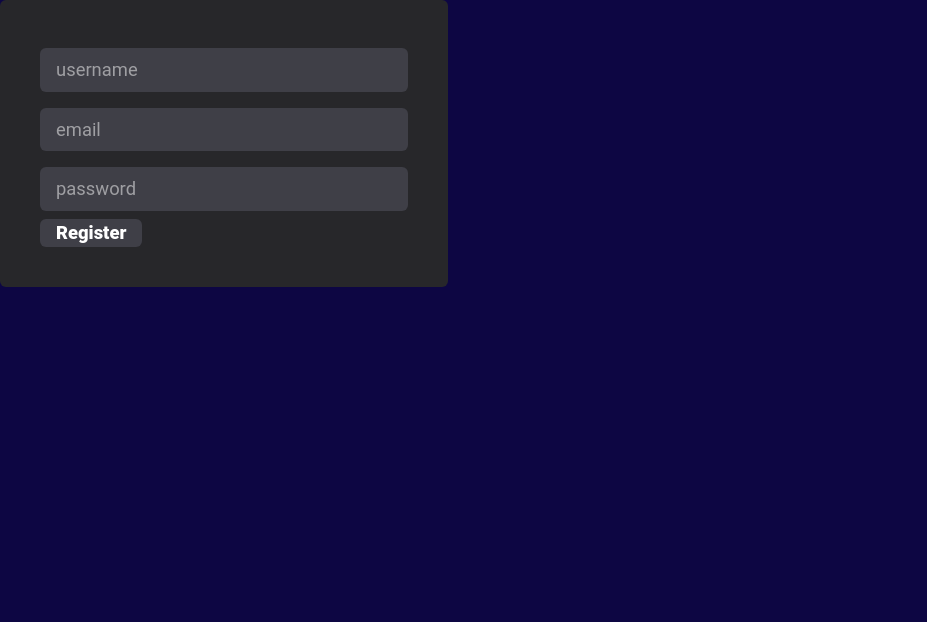
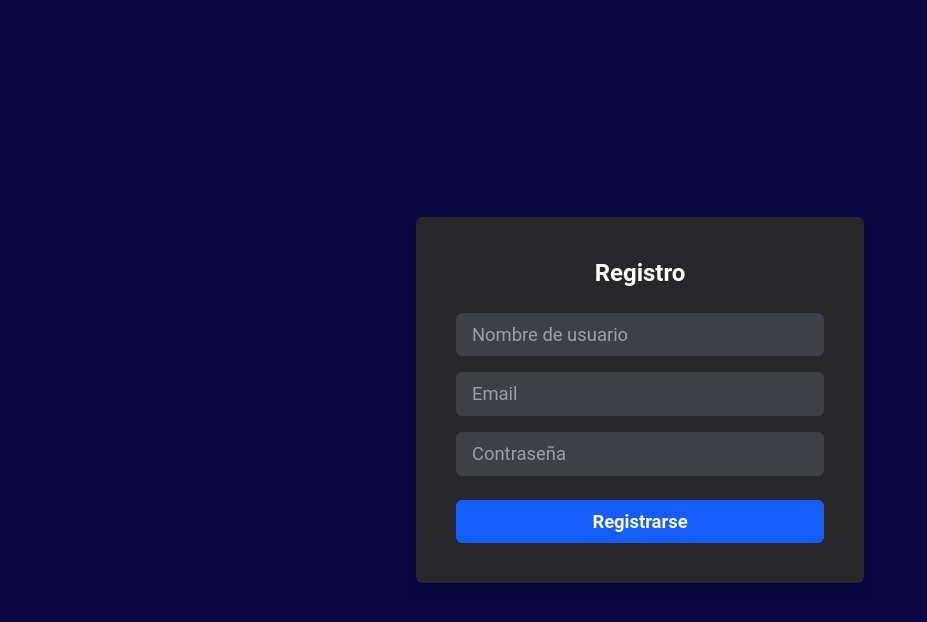
Before and after one commit to EGIJPCNG/sigue, a React (Vite) app: page /register in a window 1280 px wide. Shown: the top 622 px of the page, without its empty margins (0-927 px from the left). Built offline with nearby package versions, Linux system fonts and the light colour scheme.

Commit message:
Context-User

```diff
--- a/src/components/main-header.jsx
+++ b/src/components/main-header.jsx
@@ -1,6 +1,8 @@
 import React, { useState, useEffect } from 'react';
 import "../css/components/main-header.css"
 import ModalLogin from './modal-login';
+import LoginPage from '../pages/LoginPage';
+
 
 export function MainHeader() {
   const [currentTime, setCurrentTime] = useState(new Date());
@@ -62,7 +64,7 @@ export function MainHeader() {
       <div className='sg-headerLogin-button sg-header-font'>
         <svg xmlns="http://www.w3.org/2000/svg" width="20" height="20" viewBox="0 0 24 24" fill="none" stroke="currentColor" className="lucide lucide-user"><path d="M3 21v-2a4 4 0 0 1 4-4h10a4 4 0 0 1 4 4v2"></path><circle cx="12" cy="7" r="4"></circle></svg>
         <button className=' sg-headerLogin-button sg-button-icon sg-button-primary' onClick={() => setShowLogin(true)}>Iniciar sesión</button>
-        <ModalLogin open={showLogin} onClose={() => setShowLogin(false)} />
+        <LoginPage   open={showLogin} onClose={() => setShowLogin(false)} />
       </div>
 
       </div>
--- /dev/null
+++ b/src/context/AuthContext.jsx
@@ -0,0 +1,61 @@
+import { createContext, useState, useContext, useEffect } from 'react';
+import { registerRequest, loginRequest} from '../services/auth'
+
+export const AuthContext = createContext()
+
+export const useAuth = () => {
+    const context = useContext(AuthContext)
+    if (!context) {
+        throw new Error('useAuth must be used within an AuthProvider');
+    };
+    return context;
+};
+
+export const AuthProvider = ({ children }) => {
+    const [user, setUser] = useState(null);
+    const [isAuthenticated, setAuthenticated] = useState(false);
+    const [errors, setErrors] = useState([]);
+
+    const signup = async (user) => {
+        try {
+            const res = await registerRequest(user);
+            console.log(res.data);
+            setUser(res.data);
+            setAuthenticated(true);
+        } catch (error) {
+            console.log(error.response)
+            setErrors(error.response.data);
+        }
+    };
+
+    const signin = async (user) =>{
+        try {
+            const res = await loginRequest(user)
+            console.log(res)
+        } catch (error) {
+            // console.error(error)
+            setErrors(error.response.data)
+        }
+    };
+
+    useEffect(() => {
+        if(errors.length > 0) {
+            const timer = setTimeout(() => {
+                setErrors([])
+            }, 5000)
+            return () => clearTimeout(timer);
+        }
+    }, [errors])
+
+    return (
+        <AuthContext.Provider value={{
+            signup,
+            signin,
+            user,
+            isAuthenticated,
+            errors
+        }}>
+            {children}
+        </AuthContext.Provider>
+    );
+};
--- /dev/null
+++ b/src/pages/LoginPage.jsx
@@ -0,0 +1,83 @@
+import { useForm } from "react-hook-form";
+import { useAuth } from "../context/AuthContext";
+
+function LoginPage({ open, onClose }) {
+    const { register, handleSubmit, formState: { errors } } = useForm();
+    const { signin, errors: signinErrors } = useAuth();
+
+    const onSubmit = handleSubmit(data => {
+        console.log(data);
+        signin(data);
+    });
+
+    if (!open) return null;
+
+    return (
+        // Overlay del modal: Posicionamiento fijo, ocupa toda la pantalla, fondo semitransparente, centrado.
+        // Los estilos de 'flex', 'items-center', 'justify-center', 'h-[calc(100vh-100px)]' ya son de Tailwind.
+        // Aquí agregamos 'fixed', 'inset-0', 'bg-black/40', y 'z-50' para la superposición estructural.
+        <div
+            className="fixed inset-0 bg-black/40 flex items-center justify-center z-50"
+            onClick={onClose}
+        >
+            {/* Contenedor del modal: Asegura que el clic dentro del modal no cierre el mismo.
+                Los estilos de 'bg-zinc-800', 'max-w-md', 'w-full', 'p-10', 'rounded-md' ya son de Tailwind y controlan la apariencia.
+                'relative' es estructural para el botón de cierre.
+            */}
+            <div
+                className="bg-zinc-800 max-w-md w-full p-10 rounded-md relative"
+                onClick={e => e.stopPropagation()}
+            >
+                {
+                    signinErrors.map((error, i) => (
+                        <div className="bg-red-500 text-white p-2 rounded-md my-2 text-center" key={i}>
+                            {error}
+                        </div>
+                    ))
+                }
+                {/* Botón de cierre: Posicionamiento absoluto y estilos de apariencia. */}
+                <button
+                    onClick={onClose}
+                    className="absolute top-2 right-4 text-white text-2xl font-bold cursor-pointer bg-transparent border-none p-0"
+                >
+                    ×
+                </button>
+                <h1 className="text-2xl font-bold text-white mb-4">Login</h1>
+
+                <form onSubmit={onSubmit}>
+                    <input type="email" {...register("email", { required: true })}
+                        className="w-full bg-zinc-700 text-white px-4 py-2 rounded-md my-2 focus:outline-none focus:ring-2 focus:ring-blue-500"
+                        placeholder="Email"
+                    />
+                    {
+                        errors.email && (
+                            <p className="text-red-500 text-sm mt-1">
+                                Email is required
+                            </p>
+                        )
+                    }
+                    <input type="password" {...register("password", { required: true })}
+                        className="w-full bg-zinc-700 text-white px-4 py-2 rounded-md my-2 focus:outline-none focus:ring-2 focus:ring-blue-500"
+                        placeholder="Password"
+                    />
+                    {
+                        errors.password && (
+                            <p className="text-red-500 text-sm mt-1">
+                                Password is required
+                            </p>
+                        )
+                    }
+                    <button type="submit" className="w-full bg-blue-600 hover:bg-blue-700 text-white font-bold py-2 px-4 rounded-md mt-4 transition duration-200">
+                        Login
+                    </button>
+                </form>
+
+                <p className="text-white text-sm mt-4 text-center">
+                    ¿Aún no tienes una cuenta? <a href="#" className="text-blue-400 hover:underline">Regístrate aquí</a>
+                </p>
+            </div>
+        </div>
+    );
+}
+
+export default LoginPage;
--- a/src/pages/RegisterPage.jsx
+++ b/src/pages/RegisterPage.jsx
@@ -1,35 +1,93 @@
-import { useForm } from "react-hook-form"
-import {registerRequest} from '../services/auth'
+import { useForm } from "react-hook-form";
+import { useAuth } from "../context/AuthContext";
+import { useEffect } from "react";
+import { useNavigate } from "react-router-dom";
 
 function RegisterPage() {
+    const { register, handleSubmit, formState: { errors } } = useForm();
+    const { signup, isAuthenticated, errors: registerErrors } = useAuth();
+    const navigate = useNavigate();
 
-    const { register, handleSubmit } = useForm();
+    useEffect(() => {
+        if (isAuthenticated) navigate('/tasks');
+    }, [isAuthenticated]);
 
-    const onSubmit = handleSubmit( async (values) => {
-                // console.log(values);
-                const res = await registerRequest(values)
-                console.log(res)
+    const onSubmit = handleSubmit(async (values) => {
+        signup(values);
     });
 
     return (
-        <div className="bg-zinc-800 max-w-md p-10 rounded-md">
+
+        <div className="h-screen flex items-center justify-center py-10">
+            <div className="flex gap-8 items-start">
+                {/* Formulario de registro */}
+                <div className="bg-zinc-800 max-w-md w-full p-10 rounded-md shadow-lg">
+                    <h1 className="text-2xl font-bold text-white mb-4 text-center">Registro</h1>
+                    {
+                        registerErrors.map((error, i) => (
+                            <div className="bg-red-500 text-white p-2 rounded-md my-2 text-center" key={i}>
+                                {error}
+                            </div>
+                        ))
+                    }
                     <form onSubmit={onSubmit}>
-                <input type="text" {...register("username", { required: true })}
-                    className="w-full bg-zinc-700 text-white px-4 py-2 rounded-md my-2"
-                    placeholder= "username"
+                        <input
+                            type="text"
+                            {...register("username", { required: true })}
+                            className="w-full bg-zinc-700 text-white px-4 py-2 rounded-md my-2 focus:outline-none focus:ring-2 focus:ring-blue-500"
+                            placeholder="Nombre de usuario"
                         />
-                <input type="email" {...register("email", { required: true })}
-                    className="w-full bg-zinc-700 text-white px-4 py-2 rounded-md my-2"
-                    placeholder= "email"
+                        {
+                            errors.username && (
+                                <p className="text-red-500 text-sm mt-1">
+                                    El nombre de usuario es requerido
+                                </p>
+                            )
+                        }
+                        <input
+                            type="email"
+                            {...register("email", { required: true })}
+                            className="w-full bg-zinc-700 text-white px-4 py-2 rounded-md my-2 focus:outline-none focus:ring-2 focus:ring-blue-500"
+                            placeholder="Email"
                         />
-                <input type="password" {...register("password", { required: true })}
-                    className="w-full bg-zinc-700 text-white px-4 py-2 rounded-md my-2"
-                    placeholder= "password"
+                        {
+                            errors.email && (
+                                <p className="text-red-500 text-sm mt-1">
+                                    El email es requerido
+                                </p>
+                            )
+                        }
+                        <input
+                            type="password"
+                            {...register("password", { required: true })}
+                            className="w-full bg-zinc-700 text-white px-4 py-2 rounded-md my-2 focus:outline-none focus:ring-2 focus:ring-blue-500"
+                            placeholder="Contraseña"
                         />
-                <button type="submit" className="text-white bg-zinc-700 rounded-md px-4 font-black text-lg hover:bg-zinc-600 transition-colors duration-200">Register</button>
+                        {
+                            errors.password && (
+                                <p className="text-red-500 text-sm mt-1">
+                                    La contraseña es requerida
+                                </p>
+                            )
+                        }
+                        <button
+                            type="submit"
+                            className="w-full bg-blue-600 hover:bg-blue-700 text-white font-bold py-2 px-4 rounded-md mt-4 transition duration-200"
+                        >
+                            Registrarse
+                        </button>
                     </form>
                 </div>
-    )
+                {/* Aquí podrías añadir otro componente o formulario si lo deseas.
+                    Por ejemplo:
+                    <div className="bg-gray-700 max-w-md w-full p-10 rounded-md shadow-lg text-white">
+                        <h2 className="text-xl font-bold mb-4">Otro componente aquí</h2>
+                        <p>Este es un espacio para otro formulario o información.</p>
+                    </div>
+                */}
+            </div>
+        </div>
+    );
 }
 
-export default RegisterPage
+export default RegisterPage;
--- a/src/services/auth.js
+++ b/src/services/auth.js
@@ -3,3 +3,5 @@ import axios from 'axios'
 const API = 'http://localhost:4000/api'
 
 export const registerRequest = (user) => axios.post(`${API}/register`, user)
+
+export const loginRequest = (user) => axios.post(`${API}/login`, user)
```
Also changed, not shown: src/App.jsx (+7 -3 lines), 2 other files (tests, documents, lock files or other folders). Lines whose indentation alone changed are shown as unchanged.
